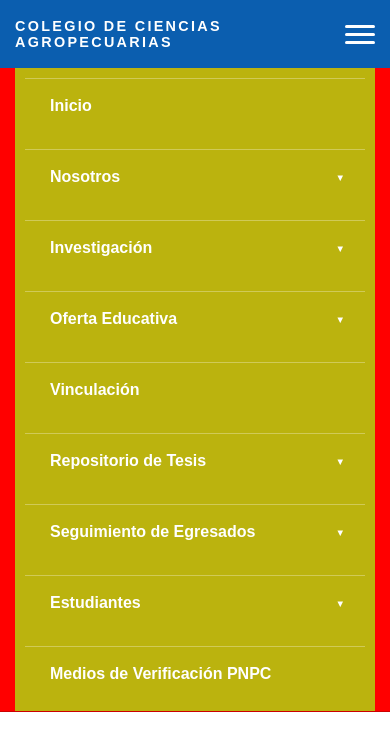
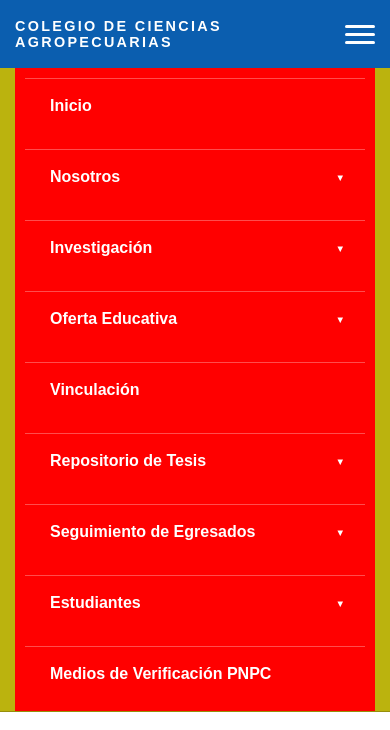
Before and after one commit to JgCazarez/Posgrado-Fmvz, a plain HTML site: page index.html in a window 390 px wide. Both pictures are taken after a click on the button "Abrir menú". Shown: the top 730 px of the page. Drawn offline with Linux system fonts and the light colour scheme.

Commit message:
prueba cambio de color navbar mobile

```diff
--- a/css/responsive.css
+++ b/css/responsive.css
@@ -56,7 +56,7 @@
         width: 100%;
         padding: 10px;
         box-sizing: border-box;
-        background-color: var(--amarillo-dorado);
+        background-color: red;
     }
 
     .nav-container,
--- a/css/styles.css
+++ b/css/styles.css
@@ -73,7 +73,7 @@ site-header {
    MENÚ DE NAVEGACIÓN ESCRITORIO
 ========================================= */
 .main-nav {
-  background-color: red;
+  background-color: var(--amarillo-dorado);
   border-bottom: 1px solid rgba(0, 0, 0, 0.2); /* Borde inferior añadido */
 }
 
```
